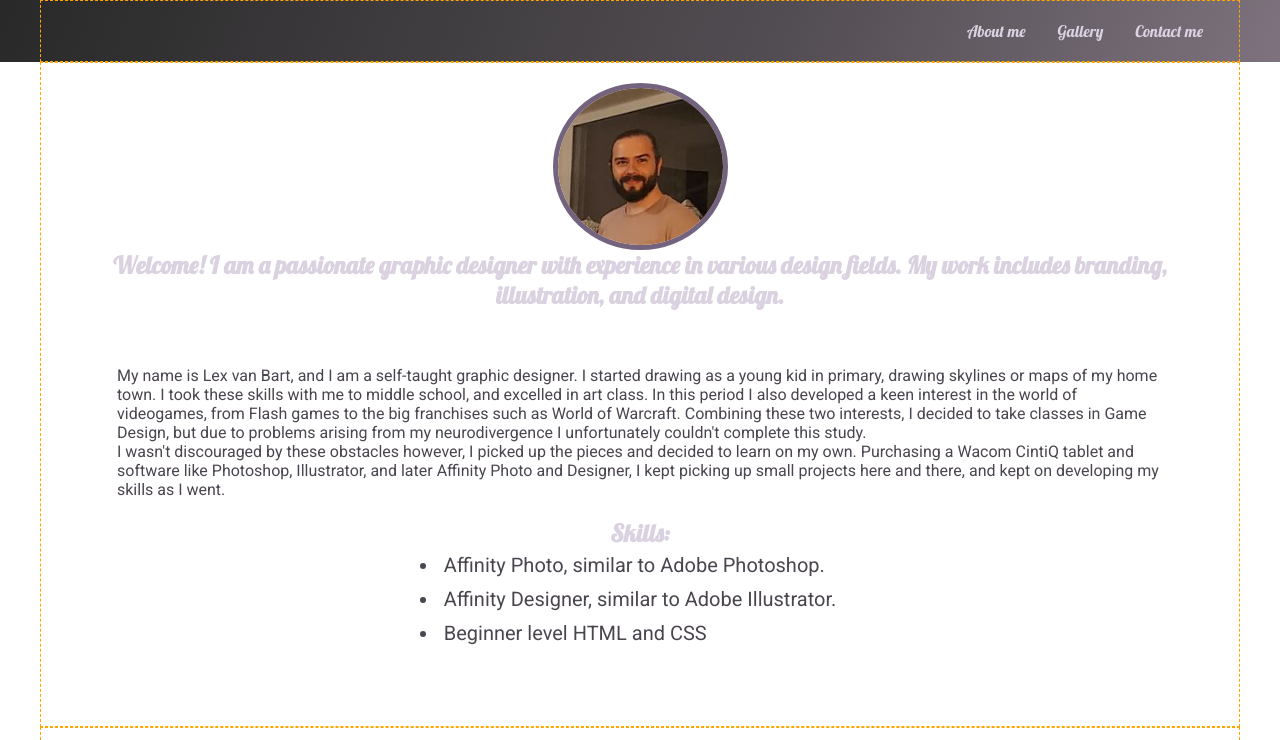
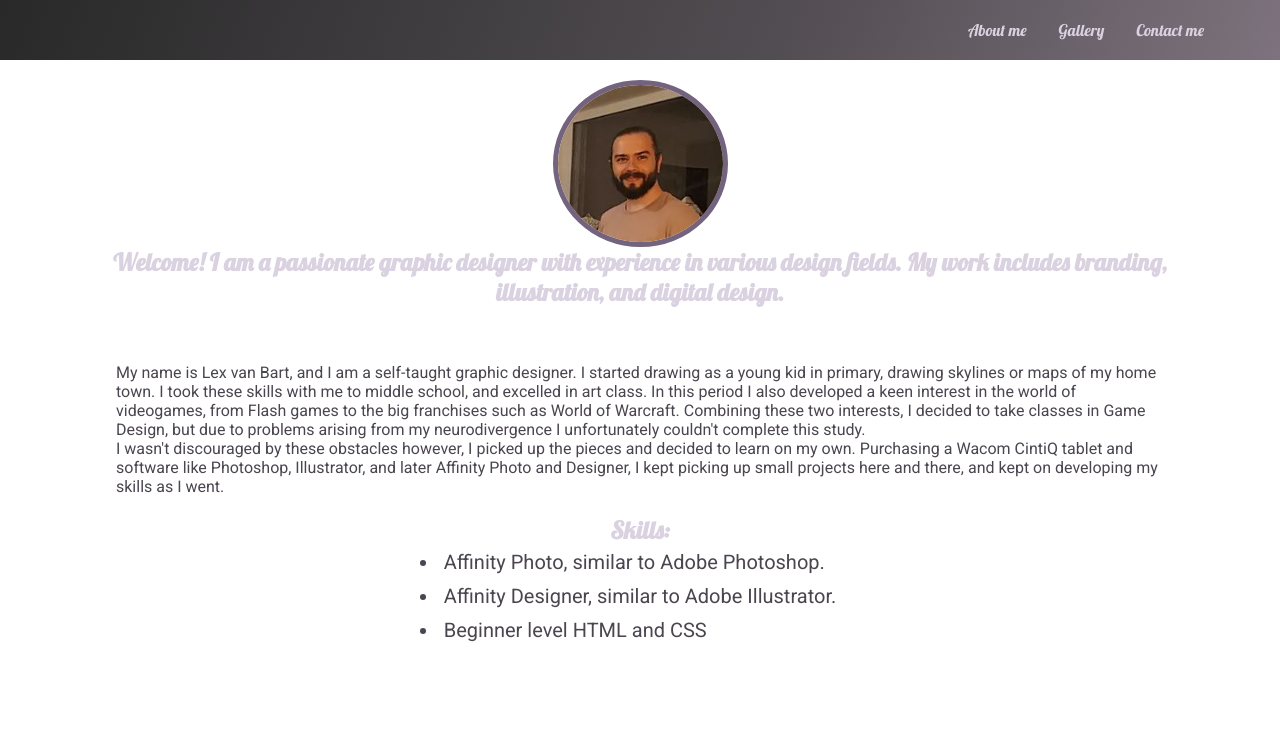
Before and after one commit to lexvanbart/website-lex, a plain HTML site: page index.html in a window 1280 px wide. Shown: the top 740 px of the page. Drawn offline with Linux system fonts and the light colour scheme.

Commit message:
Hid the dashed border for the flex containers.

```diff
--- a/styles/stylesheet.css
+++ b/styles/stylesheet.css
@@ -76,7 +76,7 @@ h4 {
     align-items: center;
     margin: 0 20px;
     padding: 20px;
-    border: 1px dashed orange;
+    /*border: 1px dashed orange;*/
 }
 
 /* --------------- 3.2 Other --------------------------- */
```
